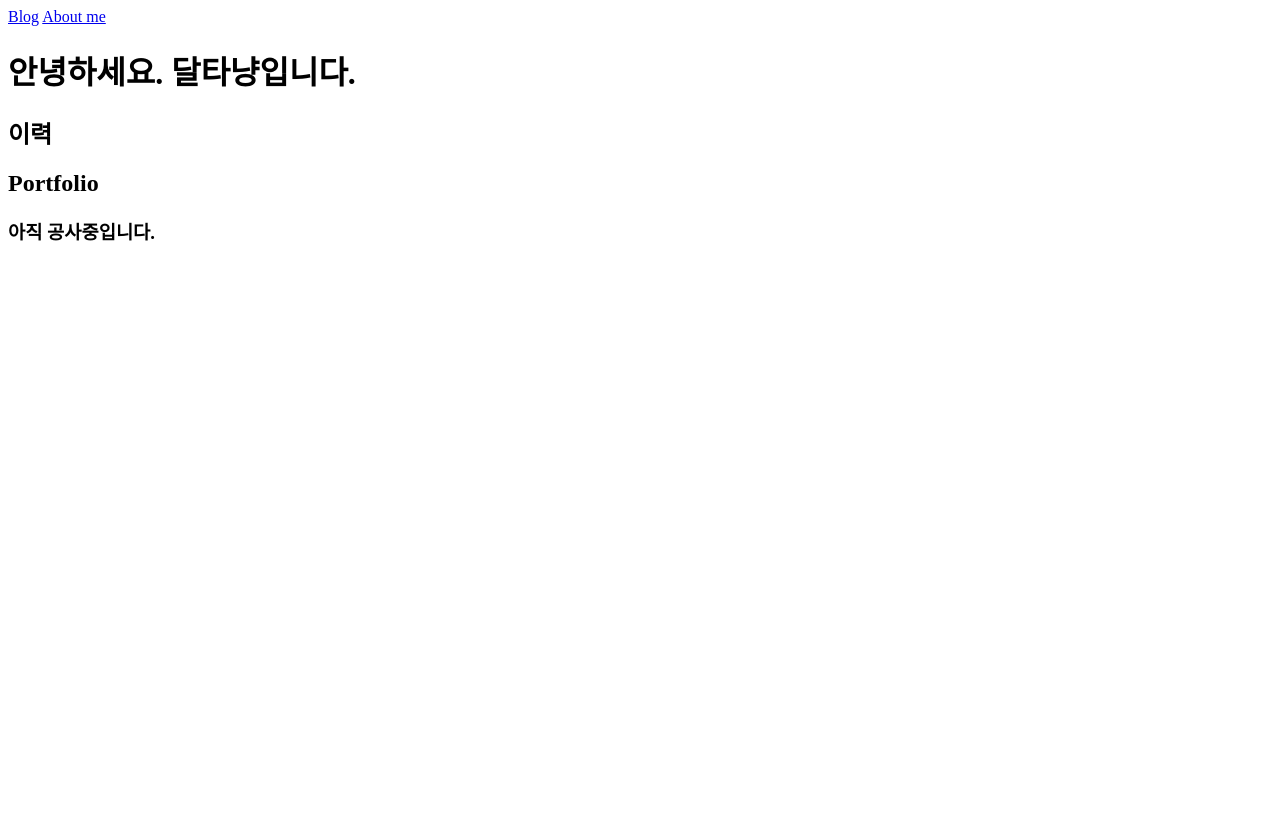
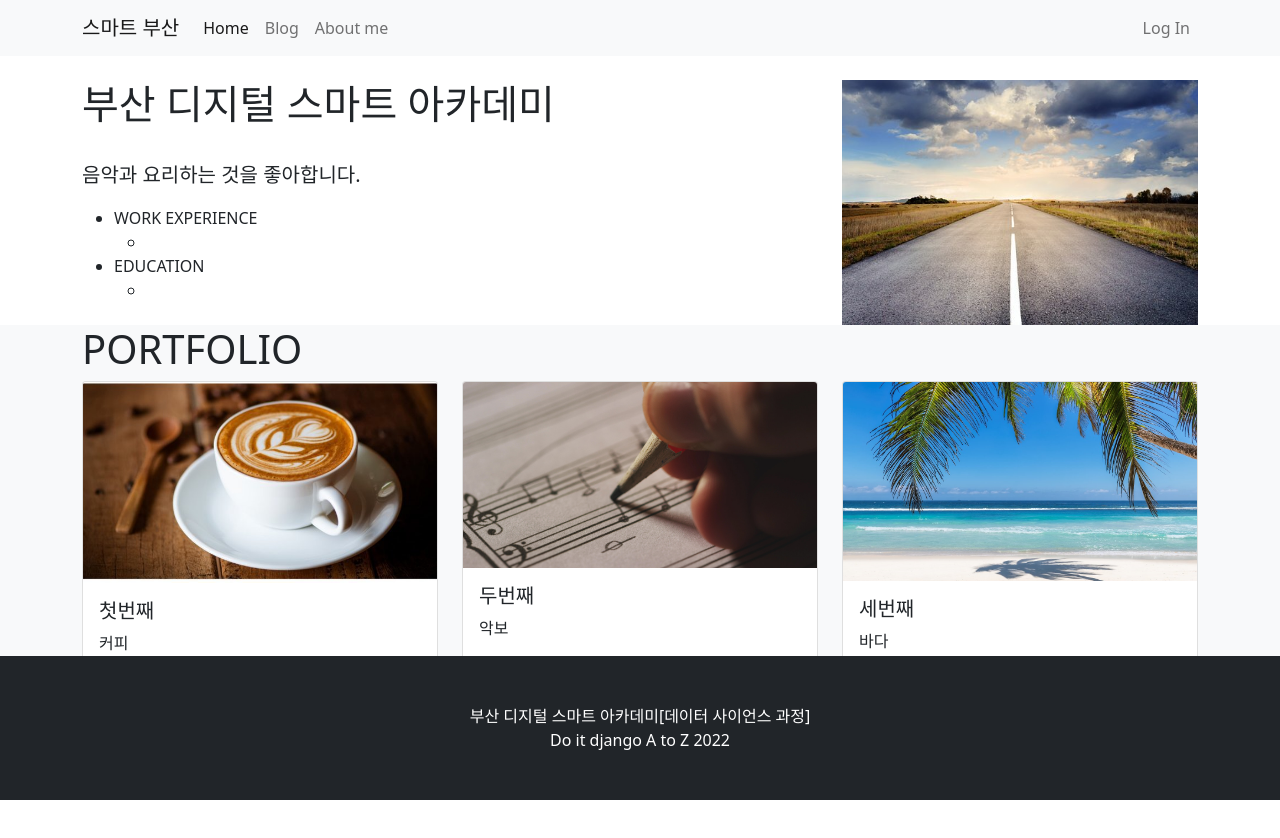
Before and after one commit to ssooyaa/do_it_django_a_to_z, a Django app: page /about_me/ in a window 1280 px wide. Before the commit the page ends 241 px from the top, so only its background shows below. Run offline with Django 3.2, Linux system fonts and the light colour scheme; some libraries are stand-ins or nearby versions.

Commit message:
자기소개 페이지 내용 추가

```diff
--- /dev/null
+++ b/single_pages/static/single_pages/css/about_me.css
@@ -0,0 +1,3 @@
+.margin-for-footer{
+    margin-bottom: 150px;
+}
--- a/single_pages/templates/single_pages/about_me.html
+++ b/single_pages/templates/single_pages/about_me.html
@@ -1,19 +1,90 @@
 <!DOCTYPE html>
+{% load static %}
 <html lang="ko">
 <head>
     <meta charset="UTF-8">
-    <title>개발자 달타냥입니다.</title>
+    <title>Portfolio</title>
+    <link href="{%static 'blog/bootstrap5/css/bootstrap.min.css' %} " rel="stylesheet" media="screen">
+    <link href="{%static 'single_pages/css/about_me.css' %} " rel="stylesheet" media="screen">
+    <script src="https://kit.fontawesome.com/a08faffd77.js" crossorigin="anonymous"></script>
 </head>
 <body>
-<nav>
-  <a href="/blog/">Blog</a>
-  <a href="/about_me/">About me</a>
-</nav>
+{% include 'blog/navbar.html' %}
+<section>
+    <div class="container mt-4">
+        <div class="row">
+            <div class="col-lg-8">
+                <h1>부산 디지털 스마트 아카데미</h1>
+                <br/>
+                <p class="lead">
+                    음악과 요리하는 것을 좋아합니다.<br/>
+                </p>
 
-<h1>안녕하세요. 달타냥입니다.</h1>
-<h2>이력</h2>
-<h2>Portfolio</h2>
-<h3>아직 공사중입니다.</h3>
+                <ul>
+                    <li>WORK EXPERIENCE</li>
+                    <ul>
+                        <li></li>
+                    </ul>
+                    <li>EDUCATION</li>
+                    <ul>
+                        <li> </li>
+                    </ul>
+                </ul>
+            </div>
+            <div class="col-lg-4">
+                <img class="img-fluid" src="{% static 'single_pages/images/back1.jpg' %}">
+            </div>
+        </div>
+    </div>
+</section>
+
+<section class="bg-light margin-for-footer">
+    <div class="container">
+        <div class="row">
+            <div class="col-12">
+                <h1>PORTFOLIO</h1>
+            </div>
+        </div>
+        <div class="row">
+            <div class="col-lg-4">
+                <div class="card" data-toggle="modal" data-target="#1">
+                    <img class="card-img-top" src="{% static 'single_pages/images/coffee.jpg' %}">
+                    <div class="card-body">
+                        <h5 class="card-title"> 첫번째</h5>
+                        <p>커피</p>
+                    </div>
+                </div>
+            </div>
+
+            <div class="col-lg-4">
+                <div class="card" data-toggle="modal" data-target="#2">
+                    <img class="card-img-top" src="{% static 'single_pages/images/music.jpg' %}">
+                    <div class="card-body">
+                        <h5 class="card-title"> 두번째</h5>
+                        <p>악보</p>
+                    </div>
+                </div>
+            </div>
+
+            <div class="col-lg-4">
+                <div class="card" data-toggle="modal" data-target="#3">
+                    <img class="card-img-top" src="{% static 'single_pages/images/see.jpg' %}">
+                    <div class="card-body">
+                        <h5 class="card-title"> 세번째</h5>
+                        <p>바다</p>
+                    </div>
+                </div>
+            </div>
+
+        </div>
+    </div>
+</section>
+
+<div class="fixed-bottom">
+    {% include 'blog/footer.html' %}
+</div>
+<script src="https://cdn.jsdelivr.net/npm/@popperjs/core@2.10.2/dist/umd/popper.min.js" integrity="sha384-7+zCNj/IqJ95wo16oMtfsKbZ9ccEh31eOz1HGyDuCQ6wgnyJNSYdrPa03rtR1zdB" crossorigin="anonymous"></script>
+<script src="https://cdn.jsdelivr.net/npm/bootstrap@5.1.3/dist/js/bootstrap.min.js" integrity="sha384-QJHtvGhmr9XOIpI6YVutG+2QOK9T+ZnN4kzFN1RtK3zEFEIsxhlmWl5/YESvpZ13" crossorigin="anonymous"></script>
 
 </body>
 </html>
```
Also changed, not shown: single_pages/static/single_pages/css/landing.css (line endings or trailing spaces), single_pages/static/single_pages/images/back1.jpg (added), single_pages/static/single_pages/images/coffee.jpg (added), single_pages/static/single_pages/images/music.jpg (added), single_pages/static/single_pages/images/see.jpg (added).
